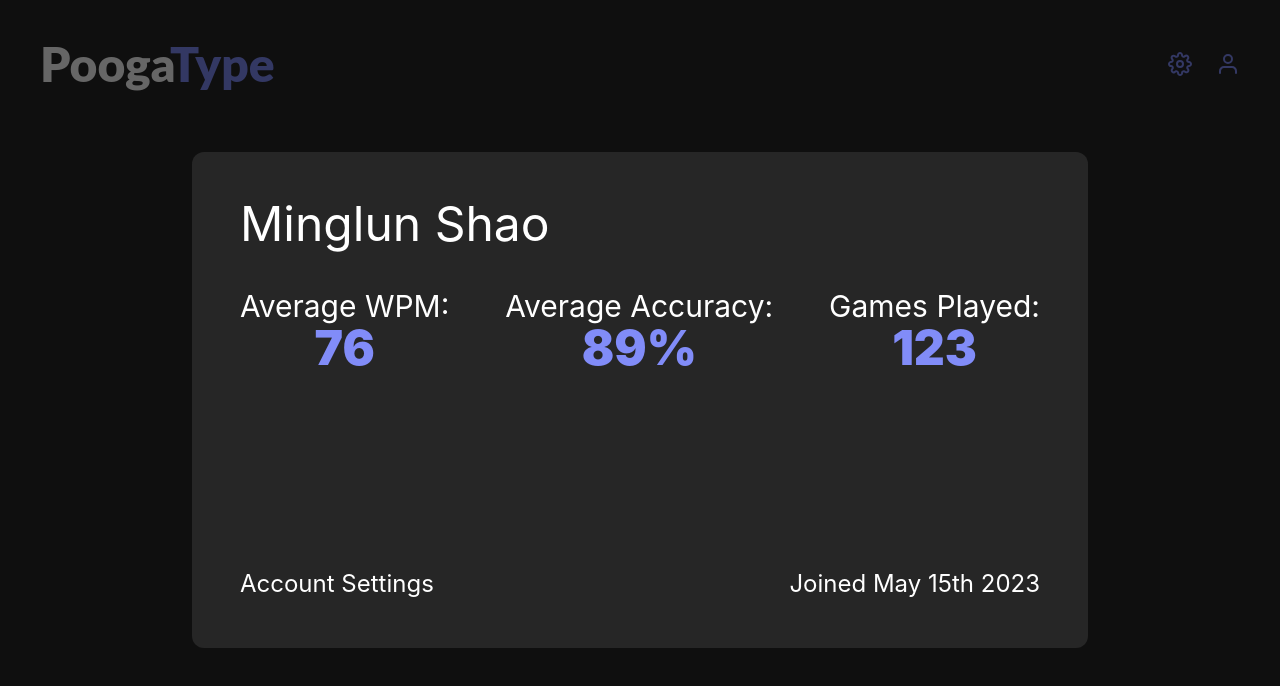
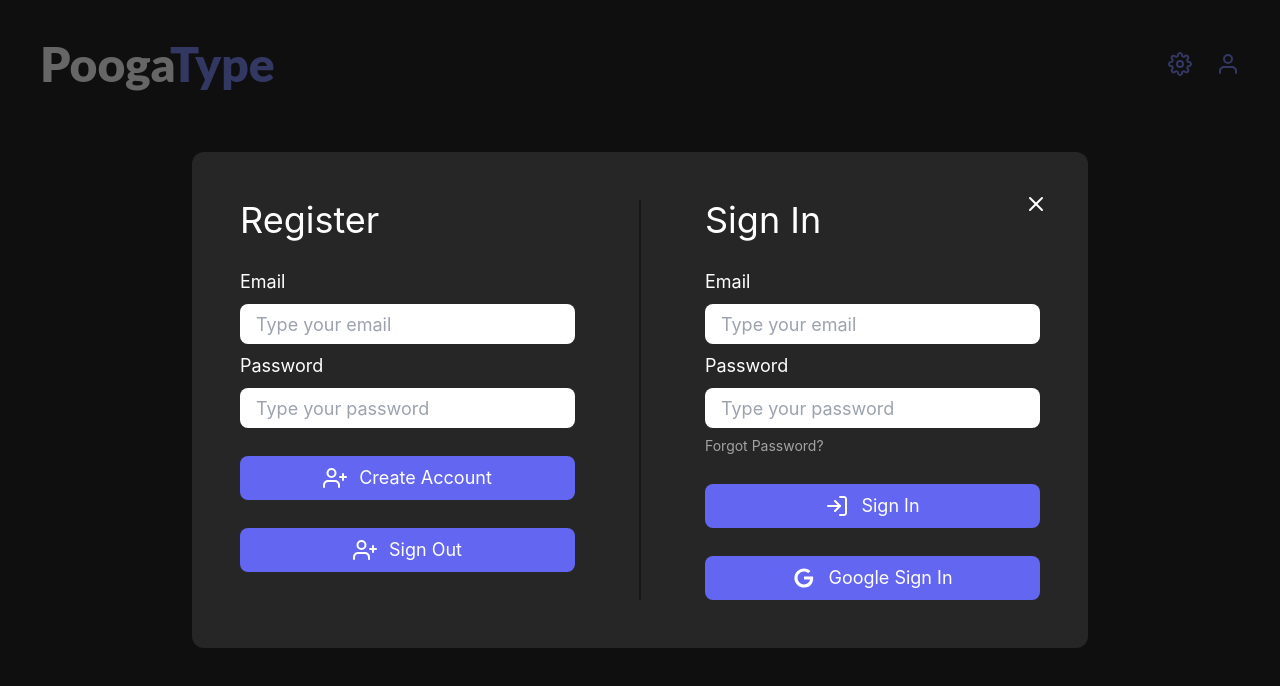
Before and after one commit to m-shao/poogatype, a React (Create React App) app: page /profile in a window 1280 px wide. Shown: the top 686 px of the page. Built offline with nearby package versions, Linux system fonts and the light colour scheme; no server answers.

Commit message:
conditional profile page added

```diff
--- a/src/App.js
+++ b/src/App.js
@@ -1,4 +1,4 @@
-import {useEffect} from 'react'
+import {useEffect, useState} from 'react'
 import {
   createBrowserRouter,
   createRoutesFromElements,
@@ -8,12 +8,15 @@
 } from "react-router-dom";
 import { ThemeProvider } from './context/ColourContext.js'
 
+import { auth } from './config/firebase.js'
+
 import NavBar from "./components/NavBar.jsx";
 import TypingApp from "./pages/TypingApp.jsx";
 import LoginPage from "./pages/LoginPage.jsx";
 import ForgotPassword from "./pages/ForgotPassword.jsx";
 import Settings from "./pages/Settings.jsx";
 import Profile from "./pages/Profile.jsx";
+import ProfilePage from './pages/ProfilePage.jsx';
 
 function App() {
 
@@ -21,10 +24,10 @@
     createRoutesFromElements(
       <Route path="/" element={<Root/>}>
         <Route index element={<TypingApp/>}/>
-        <Route path="/login" element={<LoginPage/>}/>
+        <Route path="/login" element={<ProfilePage/>}/>
         <Route path="/reset-password" element={<ForgotPassword/>}/>
         <Route path="/settings" element={<Settings/>}/>
-        <Route path="/profile" element={<Profile/>}/>
+        <Route path="/profile" element={<ProfilePage/>}/>
       </Route>
     )
   )
--- a/src/pages/Profile.jsx
+++ b/src/pages/Profile.jsx
@@ -1,13 +1,29 @@
 import React from 'react'
 import { useTheme, useThemeUpdate } from '../context/ColourContext.js'
+import { Link } from 'react-router-dom'
+import exitIcon from '../images/x.svg'
+
+import { auth } from '../config/firebase.js'
+import {signOut} from 'firebase/auth'
 
 import GreyedCard from '../components/GreyedCard'
 
 function Profile() {
   const {textColour1, textColour2, highlight1, highlight2, main1, main2} = useTheme()
 
+  const signUserOut = async () => {
+    try{
+        await signOut(auth)
+    } catch(error) {
+        console.error(error)
+    }
+  }
+
   return (
     <GreyedCard flexDir={"col"} gap={"16"} justify={"between"} align={"start"}>
+    <Link to="/" className='absolute right-8 top-8 hover:bg-neutral-900 transition-all p-2 rounded-lg'>
+        <img className='invert' src={exitIcon} alt="" />
+    </Link>
     <div>
       <h1 className='mb-10'>Minglun Shao</h1>
       <div className='flex'>
@@ -31,6 +47,9 @@
       <h1>Account Settings</h1>
       <h1>Joined May 15th 2023</h1>
     </div>
+    <button className='p-2 rounded-lg bg-indigo-500 hover:bg-indigo-600 transition-all flex gap-3 items-center justify-center' onClick={signUserOut}>
+      <h2>Sign Out</h2>
+    </button>
 
     </GreyedCard>
   )
--- /dev/null
+++ b/src/pages/ProfilePage.jsx
@@ -0,0 +1,31 @@
+import React, {useState, useEffect} from 'react'
+import Profile from './Profile.jsx'
+import Login from './LoginPage.jsx'
+
+import {auth} from '../config/firebase.js'
+
+function ProfilePage() {
+    const [authLoaded, setAuthLoaded] = useState(false);
+    const [user, setUser] = useState(null);
+
+    useEffect(() => {
+        const unsubscribe = auth.onAuthStateChanged(user => {
+        setUser(user);
+        setAuthLoaded(true);
+        });
+
+        return unsubscribe;
+    }, []);
+
+    if (!authLoaded) {
+        return
+    }
+
+    return (
+        <div>
+            {user ? <Profile/> : <Login/>}
+        </div>
+    )
+}
+
+export default ProfilePage
```
